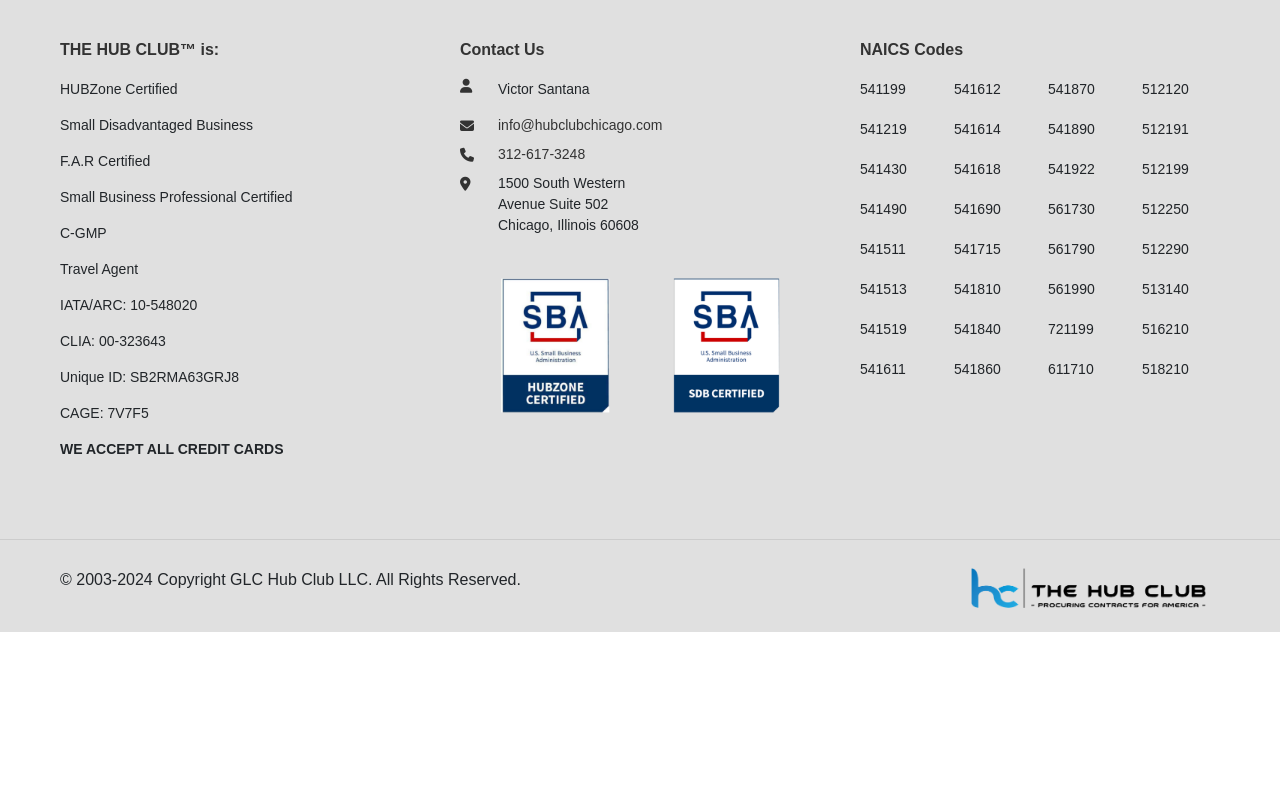
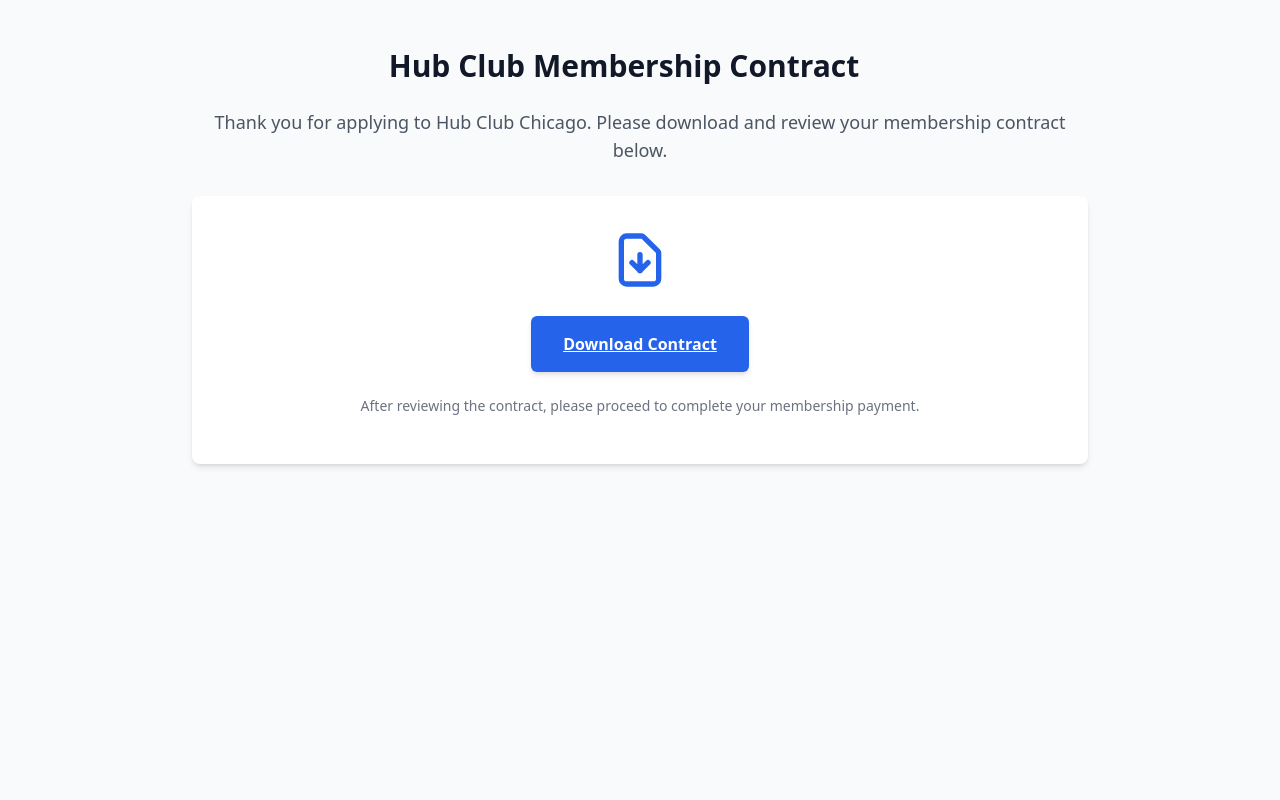
Before and after one commit to rsinno45/HubClubReact, a React (Vite) app: page /contract in a window 1280 px wide. Shown: the top 800 px of the page. Built offline with nearby package versions, Linux system fonts and the light colour scheme.

Commit message:
updated contract auto email

```diff
--- a/src/App.jsx
+++ b/src/App.jsx
@@ -14,6 +14,7 @@
 import EventDetailPage from "./pages/EventDetailPage";
 import PaymentSelection from "./pages/PaymentSelection";
 import Layout from "./components/Layout";
+import ContractDownload from "./pages/ContractDownload";
 
 // Import all event images
 import Huntsville from "./assets/huntsville.jpg";
@@ -122,6 +123,7 @@
 
           {/* Routes without navbar */}
           <Route path="/payment" element={<PaymentSelection />} />
+          <Route path="/contract" element={<ContractDownload />} />
         </Routes>
         <Footer />
       </div>
--- /dev/null
+++ b/src/pages/ContractDownload.jsx
@@ -0,0 +1,54 @@
+import React from "react";
+import membershipContract from "./PDF/FY24-25 - HUB Club™ Membership Contract.pdf";
+
+const ContractDownload = () => {
+  return (
+    <div className="min-h-screen bg-gray-50 py-12 px-4 sm:px-6 lg:px-8">
+      <div className="max-w-4xl mx-auto">
+        <div className="text-center mb-8">
+          <h2 className="text-3xl font-bold text-gray-900">
+            Hub Club Membership Contract
+          </h2>
+          <p className="mt-4 text-lg text-gray-600">
+            Thank you for applying to Hub Club Chicago. Please download and
+            review your membership contract below.
+          </p>
+        </div>
+
+        <div className="bg-white rounded-lg shadow-md p-8 text-center">
+          <div className="mb-6">
+            <svg
+              className="mx-auto h-16 w-16 text-blue-600"
+              fill="none"
+              stroke="currentColor"
+              viewBox="0 0 24 24"
+              xmlns="http://www.w3.org/2000/svg"
+            >
+              <path
+                strokeLinecap="round"
+                strokeLinejoin="round"
+                strokeWidth={2}
+                d="M12 10v6m0 0l-3-3m3 3l3-3m2 8H7a2 2 0 01-2-2V5a2 2 0 012-2h5.586a1 1 0 01.707.293l5.414 5.414a1 1 0 01.293.707V19a2 2 0 01-2 2z"
+              />
+            </svg>
+          </div>
+
+          <a
+            href={membershipContract}
+            download
+            className="inline-block px-8 py-3 bg-blue-600 text-white font-semibold rounded-md hover:bg-blue-700 transition-colors duration-200 shadow-md"
+          >
+            Download Contract
+          </a>
+
+          <p className="mt-6 text-sm text-gray-500">
+            After reviewing the contract, please proceed to complete your
+            membership payment.
+          </p>
+        </div>
+      </div>
+    </div>
+  );
+};
+
+export default ContractDownload;
```
Also changed, not shown: 1 other file (tests, documents, lock files or other folders).
